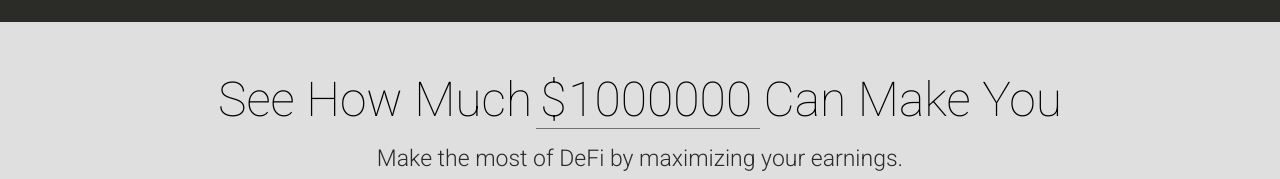
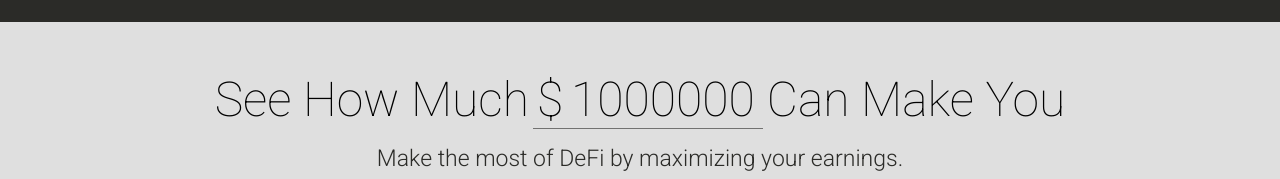
Before and after one commit to KadenZipfel/defi-accelerator-io, a React (Create React App) app in the folder client/: page / in a window 1280 px wide. Shown: the part 698-877 px from the top of the page. Built offline with nearby package versions, Linux system fonts and the light colour scheme; no server answers.

Commit message:
Fix input sizing

```diff
--- a/client/src/components/Compare.js
+++ b/client/src/components/Compare.js
@@ -31,7 +31,7 @@
 
   resizeInput = () => {
     const input = document.querySelector('.compare__input');
-    input.style.width = input.value.length + 1.5 + 'ch';
+    input.style.width = input.value.length + 1.75 + 'ch';
   }
 
   render() {
--- a/client/src/layout/components/compare.sass
+++ b/client/src/layout/components/compare.sass
@@ -36,6 +36,7 @@
   font-size: 48px
   background: inherit
   padding-left: 32px
+  text-align: center
   font-weight: 100
   outline: none
   border: none
```
